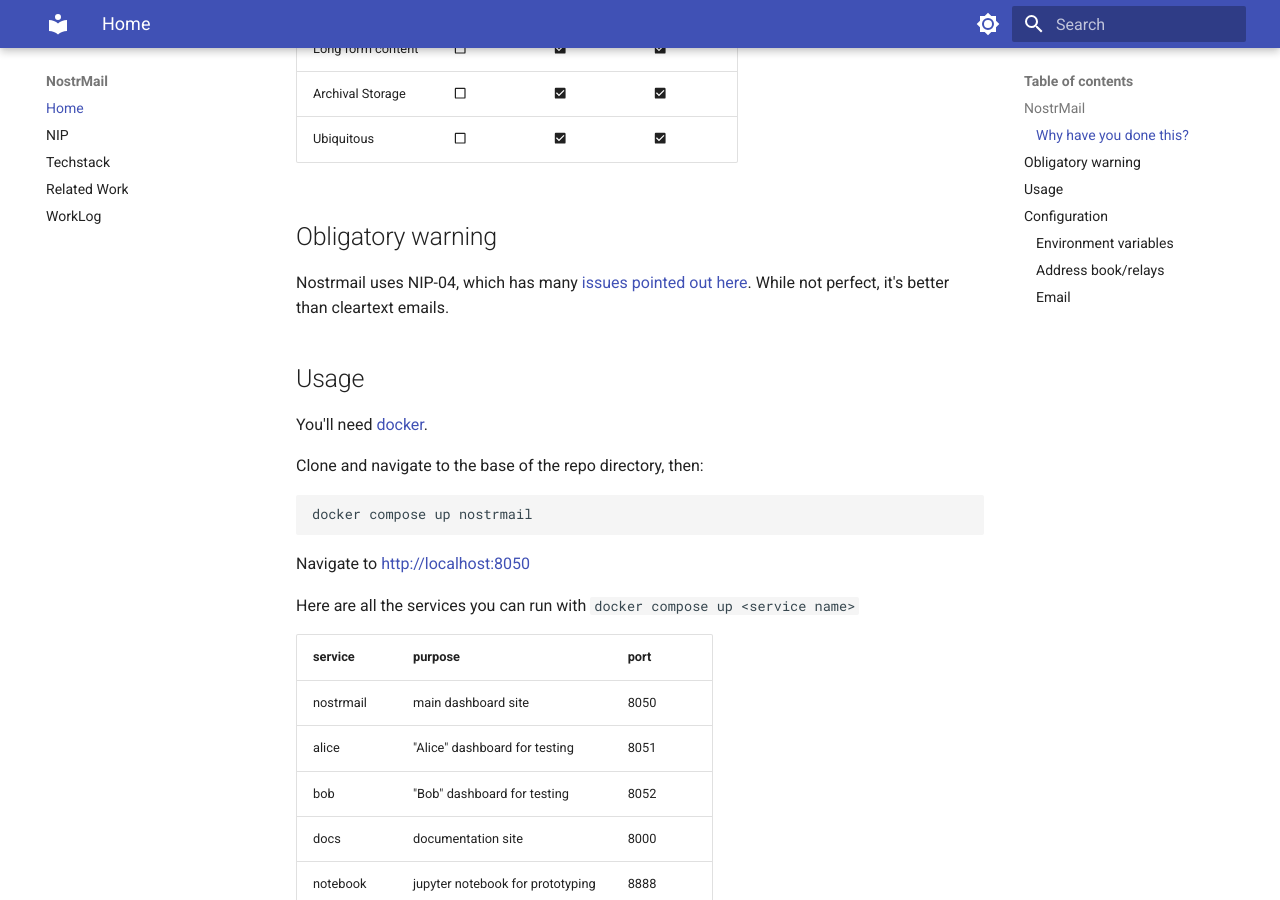
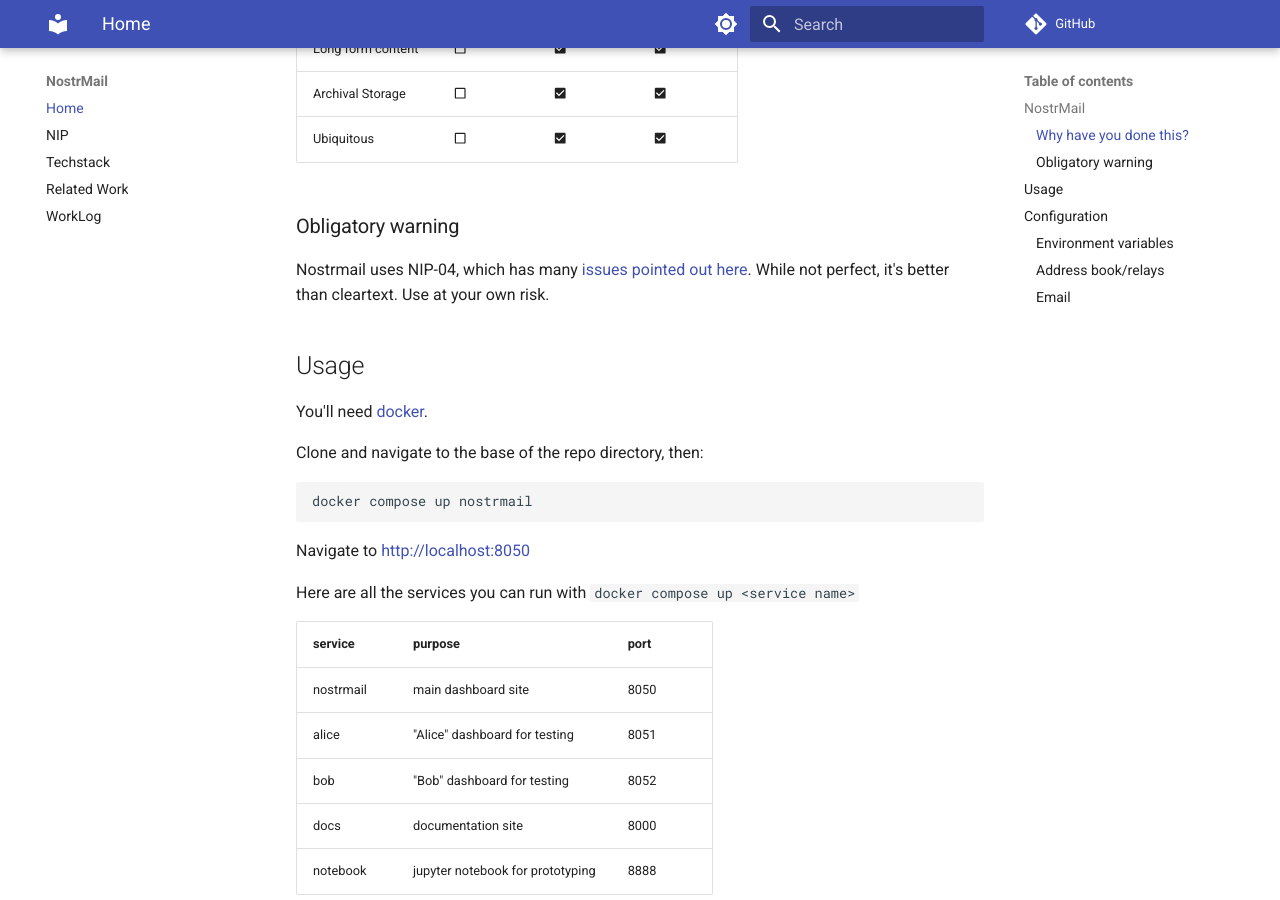
Before and after one commit to asherp/nostr-mail, an MkDocs documentation site: the page built from docs/README.md, in a window 1280 px wide and 900 px high, scrolled down 781 px. Built offline with MkDocs 1.6.1 and Material for MkDocs 9.7.7, drawn with Linux system fonts in a browser that asks for light colours; comment, search, counter and statistics services are not loaded.

```diff
--- a/README.md
+++ b/README.md
@@ -23,9 +23,9 @@ NostrMail aims to improve privacy for the average pleb by bridging the gap betwe
 | Archival Storage   | :material-checkbox-blank-outline:   | :material-checkbox-marked:        | :material-checkbox-marked: |
 | Ubiquitous         | :material-checkbox-blank-outline:   | :material-checkbox-marked:        | :material-checkbox-marked: |
 
-## Obligatory warning
+### Obligatory warning
 
-Nostrmail uses NIP-04, which has many [issues pointed out here](https://github.com/nostr-protocol/nips/issues/107). While not perfect, it's better than cleartext emails.
+Nostrmail uses NIP-04, which has many [issues pointed out here](https://github.com/nostr-protocol/nips/issues/107). While not perfect, it's better than cleartext. Use at your own risk.
 
 ## Usage
 
--- a/mkdocs.yml
+++ b/mkdocs.yml
@@ -1,4 +1,7 @@
 site_name: NostrMail
+
+repo_url: https://github.com/asherp/nostr-mail
+
 
 nav:
 - Home: README.md
```
Also changed, not shown: WorkLog.md (+3 -0 lines).
